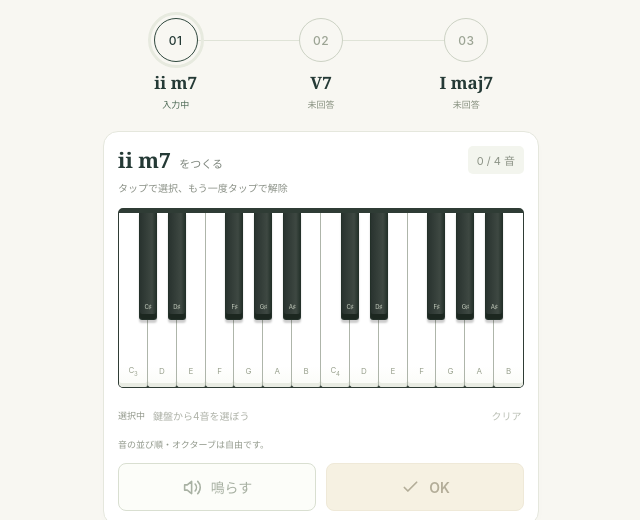
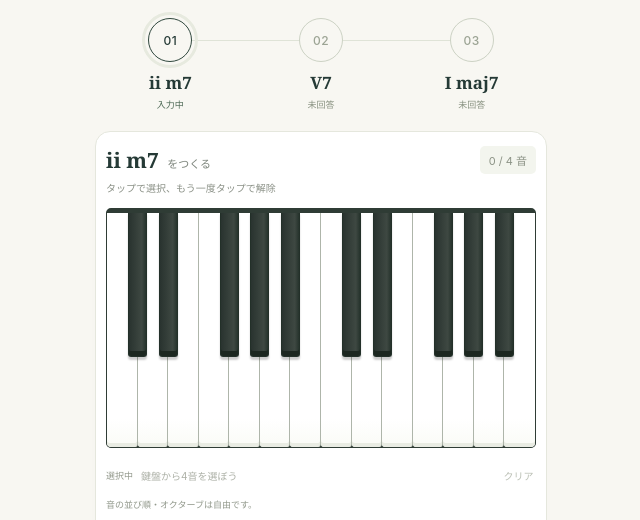
Before and after one commit to yvtasakvma-cmd/music_quiz, a website built with Vite: page index.html in a window 1280 px wide. Shown: the part 271-791 px from the top of the page, without its empty margins (319-959 px from the left). Built offline with nearby package versions, Linux system fonts and the light colour scheme.

Commit message:
Remove piano key labels and enlarge the keyboard

```diff
--- a/src/main.js
+++ b/src/main.js
@@ -114,8 +114,6 @@ function update() {
     button.setAttribute('aria-pressed', String(pressed));
     button.classList.toggle('selected', pressed);
     button.setAttribute('aria-label', noteName(midi, key.flats, true));
-    const name = noteName(midi, key.flats);
-    button.innerHTML = `<span>${name}${midi % 12 === 0 ? `<small>${Math.floor(midi / 12) - 1}</small>` : ''}</span>`;
   });
   $('#selected-notes').innerHTML = selected.length ? [...selected].sort((a, b) => a - b).map((midi) => `<span class="note-chip">${noteName(midi, key.flats)}<small>${Math.floor(midi / 12) - 1}</small></span>`).join('') : '<span class="empty-notes">鍵盤から4音を選ぼう</span>';
   $('#input-help').textContent = feedback || (selected.length === 4 && !canConfirm(selected) ? '同じ音名が重複しています。異なる4音を選んでください。' : answers[current] ? '確定しました。丸をタップして他のコードも確認できます。' : '音の並び順・オクターブは自由です。');
--- a/src/style.css
+++ b/src/style.css
@@ -22,7 +22,7 @@ button:focus-visible, a:focus-visible, select:focus-visible, summary:focus-visib
 button svg { width: 21px; height: 21px; flex-shrink: 0; }
 [hidden] { display: none !important; }
 
-.app-shell { max-width: 480px; margin: 0 auto; padding: max(23px, env(safe-area-inset-top)) 22px max(24px, env(safe-area-inset-bottom)); }
+.app-shell { max-width: 480px; margin: 0 auto; padding: max(23px, env(safe-area-inset-top)) 14px max(24px, env(safe-area-inset-bottom)); }
 .masthead { display: flex; align-items: center; justify-content: space-between; margin-bottom: 24px; }
 .brand { display: flex; align-items: center; color: var(--ink); text-decoration: none; font-size: 25px; font-weight: 750; letter-spacing: -1.2px; }
 .brand-dot { color: #dc7862; }
@@ -56,7 +56,7 @@ h1 { font-size: 37px; font-weight: 650; margin: 0; letter-spacing: -.055em; disp
 .step.active .step-caption { color: #4b6753; }
 .step.incorrect .step-caption { color: #b44b3f; }
 .step.correct .step-caption { color: #34705c; }
-.answer-card { background: #fff; border: 1px solid #e5e7dd; border-radius: 15px; padding: 14px; box-shadow: 0 4px 15px #30422a03; }
+.answer-card { background: #fff; border: 1px solid #e5e7dd; border-radius: 15px; padding: 14px 10px; box-shadow: 0 4px 15px #30422a03; }
 .answer-heading { display: flex; align-items: center; justify-content: space-between; gap: 8px; }
 h2 { margin: 0; }
 .answer-heading h2 { font-family: Georgia, serif; font-size: 21px; font-weight: 600; }
@@ -64,17 +64,13 @@ h2 { margin: 0; }
 .note-count { font-size: 11px; color: #8c9386; background: #f3f5ee; padding: 6px 9px; border-radius: 5px; }
 .note-count.complete { color: #85622b; background: #fff2cc; }
 .keyboard-help { margin: 6px 0 13px; font-size: 10px; color: #8b9187; }
-.keyboard { position: relative; display: grid; grid-template-columns: repeat(14, minmax(0, 1fr)); height: 148px; border: 1px solid #2f3c35; border-top: 5px solid #2f3c35; border-radius: 5px; background: #2f3c35; overflow: hidden; isolation: isolate; }
+.keyboard { position: relative; display: grid; grid-template-columns: repeat(14, minmax(0, 1fr)); height: 200px; border: 1px solid #2f3c35; border-top: 5px solid #2f3c35; border-radius: 5px; background: #2f3c35; overflow: hidden; isolation: isolate; }
 .piano-key { padding: 0; border: 0; border-radius: 0 0 3px 3px; position: relative; display: flex; align-items: flex-end; justify-content: center; user-select: none; -webkit-user-select: none; }
 .white-key { background: linear-gradient(0deg, #fafbf6 0%, #fff 12%, #fff 100%); border-right: 1px solid #aeb5aa; box-shadow: inset 0 -4px 0 #e9ece3; min-width: 0; height: 100%; }
 .white-key:last-child { border-right: 0; }
 .black-key { position: absolute; z-index: 1; top: -1px; width: calc(100% / 14 * .62); height: 62%; background: linear-gradient(90deg, #29332f, #3e4842 75%, #26332c); border: 1px solid #233029; border-top: 0; box-shadow: 0 3px 2px #0003, inset 0 -5px 0 #1c2720; }
-.piano-key > span { font-size: 8px; color: #9aa28f; margin-bottom: 11px; pointer-events: none; letter-spacing: -.04em; }
-.piano-key small { font-size: 6px; vertical-align: sub; }
-.black-key > span { font-size: 6px; color: #c7cfc0; margin-bottom: 9px; }
 .white-key.selected { background: #ef8274; box-shadow: inset 0 -4px 0 #d15e52; border-color: #d15e52; }
 .black-key.selected { background: #df695b; box-shadow: 0 3px 2px #0002, inset 0 -5px 0 #b84e42; border-color: #ba4f41; }
-.piano-key.selected > span { color: #fff; font-weight: 600; }
 .piano-key:focus-visible { outline: 2px solid #edb733; outline-offset: -3px; }
 .selection-line { display: flex; align-items: center; gap: 8px; min-height: 44px; margin-top: 5px; }
 .selection-label { font-size: 9px; color: #92988b; flex-shrink: 0; }
@@ -123,17 +119,16 @@ details div { text-align: left; color: #77816f; background: #eff1e8; padding: 4p
 @media (min-width: 600px) {
   .app-shell { padding-top: 38px; padding-bottom: 38px; }
   .masthead { margin-bottom: 44px; }
-  .keyboard { height: 180px; }
+  .keyboard { height: 240px; }
 }
 @media (max-width: 360px) {
-  .app-shell { padding-left: 15px; padding-right: 15px; }
+  .app-shell { padding-left: 12px; padding-right: 12px; }
   .answer-card { padding-left: 10px; padding-right: 10px; }
   .progression { gap: 12px; font-size: 42px; }
   .progression small { font-size: 15px; }
   .note-chip { padding: 5px 4px; font-size: 11px; }
   .selection-line { gap: 6px; }
-  .keyboard { height: 145px; }
-  .black-key > span { font-size: 5px; }
+  .keyboard { height: 185px; }
 }
 @media (prefers-reduced-motion: reduce) {
   *, *::before, *::after { transition: none !important; scroll-behavior: auto !important; }
```
